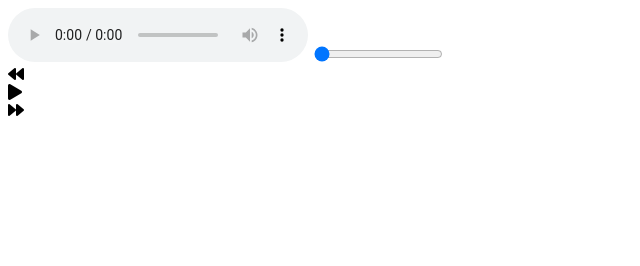
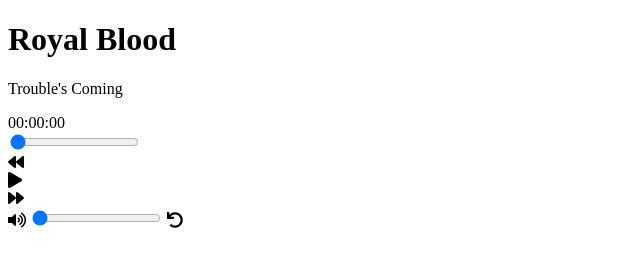
Before and after one commit to ivangeier/Music-player, a plain HTML site: page index.html in a window 1280 px wide. Shown: the whole page, without its empty margins (0-640 px from the left). Drawn offline with Linux system fonts and the light colour scheme.

Commit message:
Update html

```diff
--- a/index.html
+++ b/index.html
@@ -12,19 +12,40 @@
 
     <div class="container">
 
-        <audio id="music" controls>
+        <audio id="music">
             <source src="./music/royal_blood_trouble_s_coming_official_video_-9083338381852312934.mp3">
         </audio>
-        <input type="range" id="timerBar" value="0" min="0">
-        <div class="controls">
-            <div class="circle" onclick="backward()">
+
+        <div class="wrapper-content">
+
+            <div class="circle-photo">
+                <!-- <img src="./RoyalBlood.jpg" alt=""> -->
+            </div>
+
+            <div class="text">
+                <h1>Royal Blood</h1>
+                <p>Trouble's Coming</p>
+            </div>
+
+            <div class="rangerBar">
+                <span id="time">00:00:00</span><br>
+                <input type="range" id="timerBar" value="0" min="0">
+            </div>
+
+            <div class="controls">
                 <i class="fas fa-backward"></i>
+
+                <div class="circle-btn" onclick="music.play()">
+                    <i id="btn" class="fas fa-play"></i>
+                </div>
+
+                 <i class="fas fa-forward"></i>
             </div>
-            <div class="circle" onclick="music.play()">
-                <i id="btn" class="fas fa-play"></i>
-            </div>
-            <div class="circle" onclick="forward()">
-               <i class="fas fa-forward"></i>
+
+            <div class="controls-two">
+                <i class="fas fa-volume-up"></i>
+                <input type="range" id="volume" value="0" min="0" max="1">
+                <i class="fas fa-undo"></i>
             </div>
         </div>
     </div>
```
Also changed, not shown: RoyalBlood.jpg (added).
